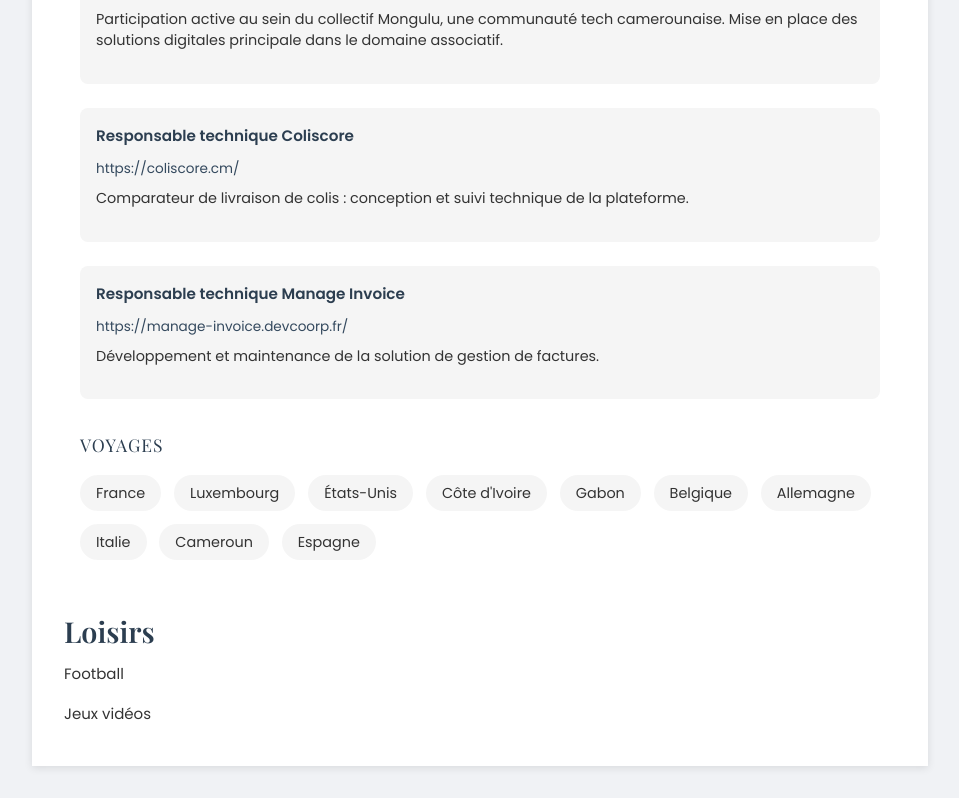
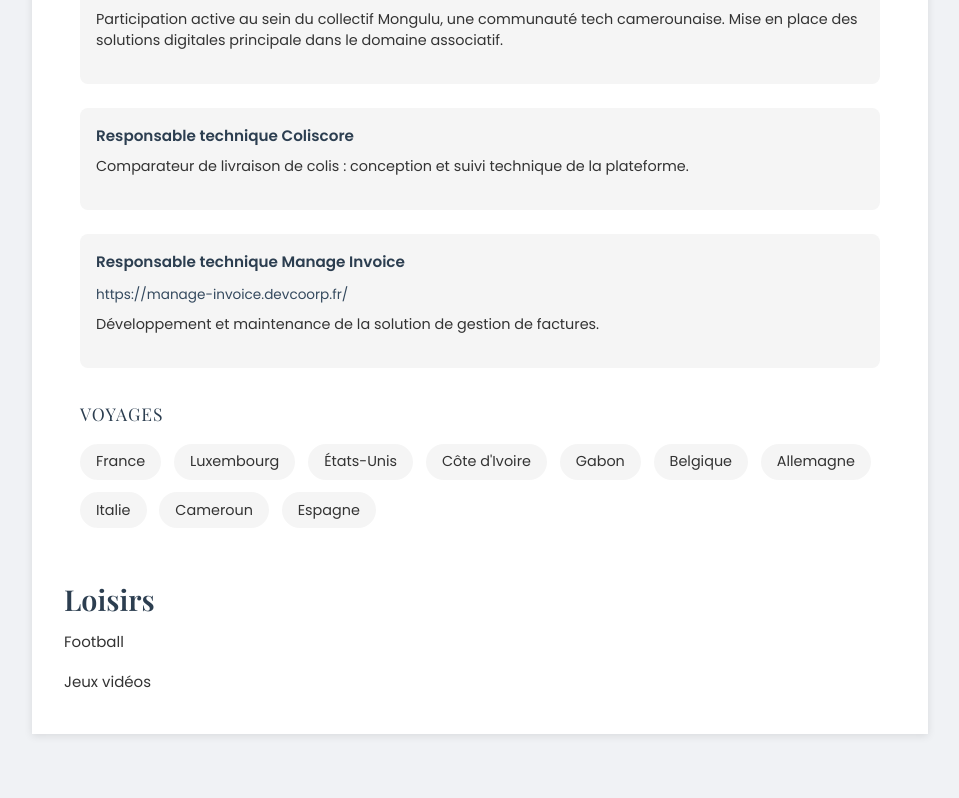
Before and after one commit to Tchepga/tpk-curriculum-vitae, a Vue app: page / in a window 1280 px wide. Shown: the part 2972-3770 px from the top of the page, without its empty margins (160-1119 px from the left). After the commit the page ends 3738 px from the top, so only its background shows below. Built offline with nearby package versions, Linux system fonts and the light colour scheme.

Commit message:
refactor: remove Coliscore link from activities and update link handling in Activities.vue

```diff
--- a/index.html
+++ b/index.html
@@ -86,7 +86,6 @@
           },
           "sameAs": [
             "https://www.mongulu.cm/",
-            "https://coliscore.cm/",
             "https://manage-invoice.devcoorp.fr/"
           ]
         },
--- a/src/components/Activities.vue
+++ b/src/components/Activities.vue
@@ -6,7 +6,7 @@ const { t, locale } = useI18n()
 type Language = 'fr' | 'en'
 type ActivityContent = {
   title: string
-  link: string
+  link?: string
   description: string
   keywords?: string[]
 }
@@ -41,12 +41,10 @@ const activities: {
     {
       fr: {
         title: 'Responsable technique Coliscore',
-        link: 'https://coliscore.cm/',
         description: 'Comparateur de livraison de colis : conception et suivi technique de la plateforme.',
       },
       en: {
         title: 'Technical Lead at Coliscore',
-        link: 'https://coliscore.cm/',
         description: 'Parcel delivery comparator: technical design and ownership of the platform.',
       },
     },
@@ -101,7 +99,9 @@ const activities: {
       <div class="technical-activities">
         <div v-for="(activity, index) in activities.technical" :key="index" class="activity-item">
           <h4>{{ activity[locale as Language].title }}</h4>
-          <a :href="activity[locale as Language].link" target="_blank" rel="noopener noreferrer">
+          <a
+            v-if="activity[locale as Language].link"
+            :href="activity[locale as Language].link" target="_blank" rel="noopener noreferrer">
             {{ activity[locale as Language].link }}
           </a>
           <p>{{ activity[locale as Language].description }}</p>
--- a/src/locales/en.json
+++ b/src/locales/en.json
@@ -72,7 +72,6 @@
         },
         {
           "title": "Technical Lead at Coliscore",
-          "link": "https://coliscore.cm/",
           "description": "Comparator of delivery of parcels"
         },
         {
--- a/src/locales/fr.json
+++ b/src/locales/fr.json
@@ -72,7 +72,6 @@
         },
         {
           "title": "Responsable technique Coliscore",
-          "link": "https://coliscore.cm/",
           "description": "Comparateur de livraison de colis"
         },
         {
```
